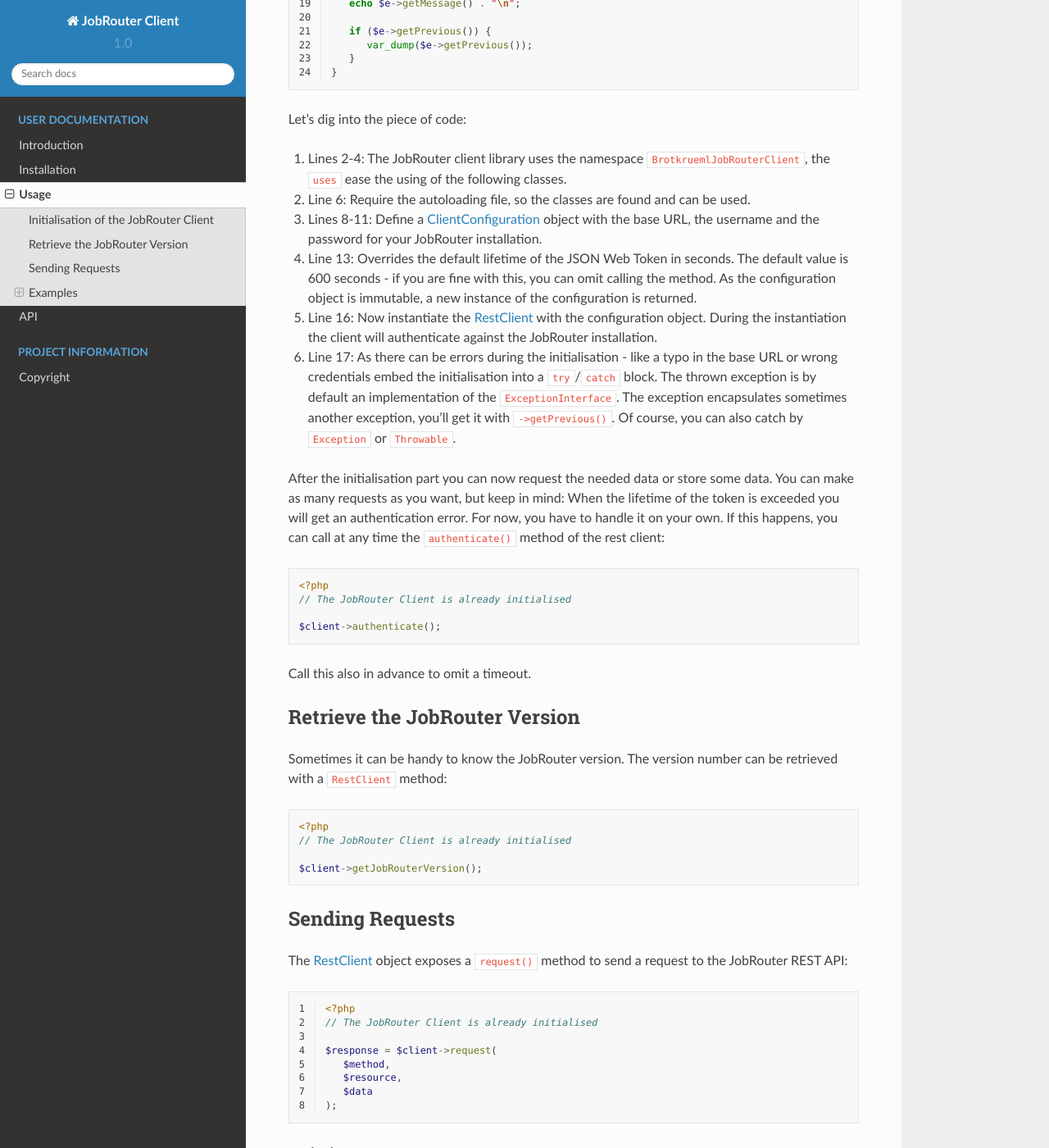
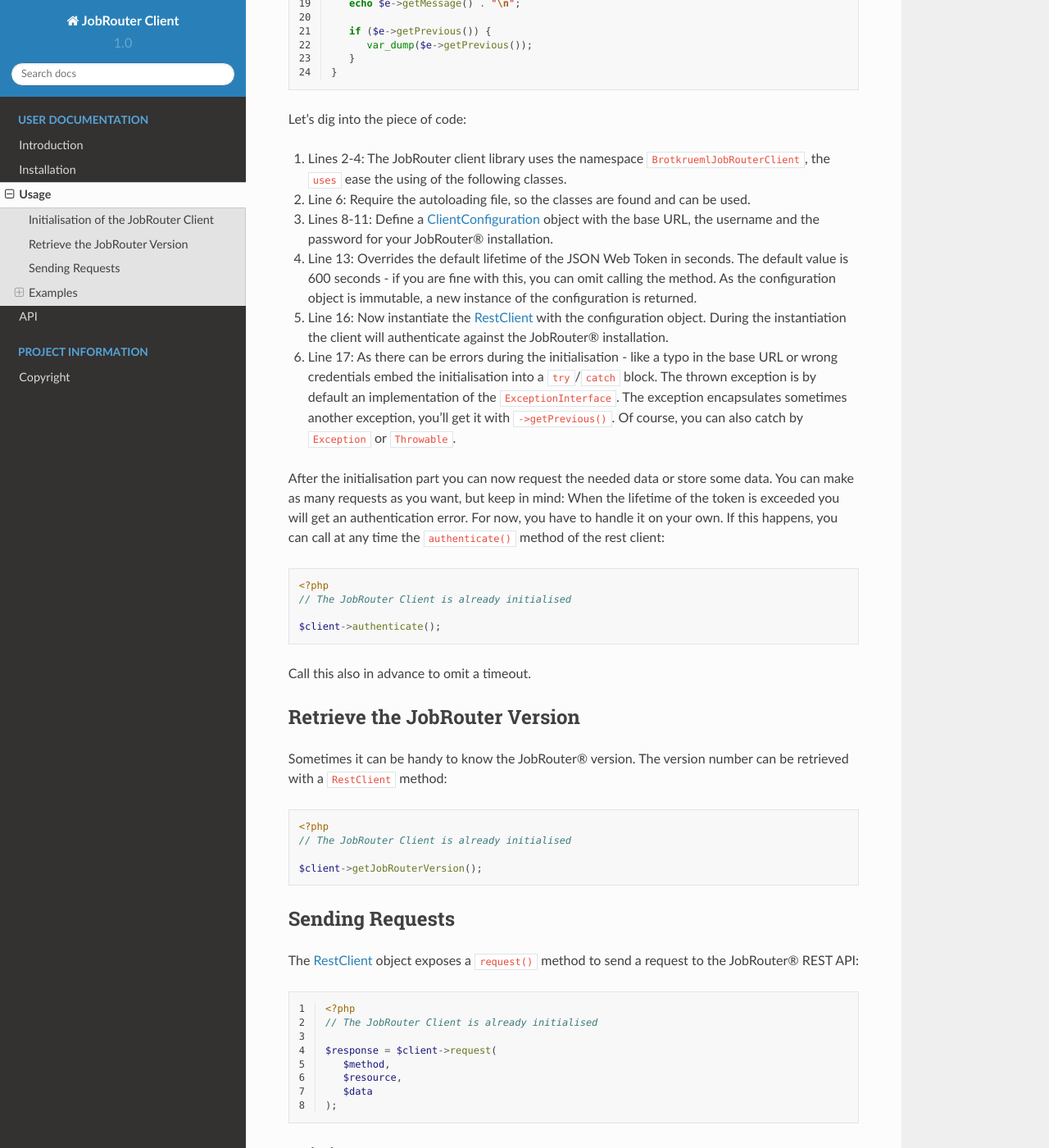
Before and after one commit to jobrouter/php-rest-client, a Sphinx documentation site: the page built from docs/usage.rst, in a window 1280 px wide and 1400 px high, scrolled down 835 px. Shown: the whole window at 82% size. Built offline with Sphinx 7.4.7 and the Read the Docs theme 2.0.0, drawn with Linux system fonts in a browser that asks for light colours; some of the changed text lies outside the part shown.

```diff
--- a/composer.json
+++ b/composer.json
@@ -1,6 +1,6 @@
 {
     "name": "brotkrueml/jobrouter-client",
-    "description": "Rest client for the JobRouter digitisation platform",
+    "description": "Rest client for the JobRouter® digitisation platform",
     "type": "library",
     "keywords": [
         "jobrouter",
--- a/docs/introduction.rst
+++ b/docs/introduction.rst
@@ -6,9 +6,9 @@
 Introduction
 ============
 
-`JobRouter <https://www.jobrouter.com/>`_ is a scalable digitisation platform
+`JobRouter® <https://www.jobrouter.com/>`_ is a scalable digitisation platform
 which links processes, data and documents. This JobRouter Client eases the
-access to the REST API. The library supports JobRouter versions 4.2-5.0.
+access to the REST API. The library supports JobRouter® versions 4.2-5.0.
 
 The library can be used to automate tasks in PHP scripts like importing or
 synchronising data in the JobData module, start processes or working with
--- a/docs/usage.rst
+++ b/docs/usage.rst
@@ -52,7 +52,7 @@ Let's dig into the piece of code:
    used.
 
 #. Lines 8-11: Define a :ref:`ClientConfiguration <api-clientconfiguration>`
-   object with the base URL, the username and the password for your JobRouter
+   object with the base URL, the username and the password for your JobRouter®
    installation.
 
 #. Line 13: Overrides the default lifetime of the JSON Web Token in seconds.
@@ -62,7 +62,7 @@ Let's dig into the piece of code:
 
 #. Line 16: Now instantiate the :ref:`RestClient <api-restclient>` with the
    configuration object. During the instantiation the client will authenticate
-   against the JobRouter installation.
+   against the JobRouter® installation.
 
 #. Line 17: As there can be errors during the initialisation - like a typo in
    the base URL or wrong credentials embed the initialisation into a
@@ -90,7 +90,7 @@ Call this also in advance to omit a timeout.
 Retrieve the JobRouter Version
 ==============================
 
-Sometimes it can be handy to know the JobRouter version. The version number
+Sometimes it can be handy to know the JobRouter® version. The version number
 can be retrieved with a :php:`RestClient` method::
 
    <?php
@@ -105,7 +105,7 @@ Sending Requests
 ================
 
 The :ref:`RestClient <api-restclient>` object exposes a :php:`request()` method
-to send a request to the JobRouter REST API::
+to send a request to the JobRouter® REST API::
 
    <?php
    // The JobRouter Client is already initialised
@@ -162,7 +162,7 @@ assume the client is already initialised, like in the
    }
 
 #. Lines 5-8: With the :php:`request()` method we'll send a request to the
-   JobRouter installation. In this example, the method is ``GET`` as we want to
+   JobRouter® installation. In this example, the method is ``GET`` as we want to
    retrieve data. The second parameter is the resource to the Jobdata module
    with the GUID of the table. The :php:`$response` is an object which
    implements the `Psr\\Http\\Message\\ResponseInterface <https://www.php-fig.org/psr/psr-7/#33-psrhttpmessageresponseinterface>`_
@@ -207,7 +207,7 @@ With the following request you can post a dataset to a JobData table::
 
 .. important::
 
-   Prior to JobRouter 5.0.8 you have to send all columns of a table for which
+   Prior to JobRouter® 5.0.8 you have to send all columns of a table for which
    the user has access rights. Otherwise you will receive an error with status
    code 422 (Unprocessable entity).
 
@@ -249,8 +249,8 @@ To start a new instance of a process you have to send the data as
       // Error handling
    }
 
-#. Lines 5-18: Preparing the data to send as an array according to the JobRouter
-   REST API documentation. To add a file instantiate a
+#. Lines 5-18: Preparing the data to send as an array according to the
+   JobRouter® REST API documentation. To add a file instantiate a
    :ref:`Brotkrueml\\JobRouterClient\\Resource\\File <api-file>` object. The
    first argument receives the full path to the file, the other two are
    optional: You can overwrite the file name and specify a content type.
@@ -278,7 +278,7 @@ table and sub table stuff::
          'INVOICE_FILE',
          new File(
             '/path/to/invoice/file.pdf', // Full path to the file
-            'in02984.pdf' // Optional: Use another file name for storing in JobRouter
+            'in02984.pdf' // Optional: Use another file name for storing in JobRouter®
             'contentType' => 'application/pdf', // Optional: The content type
          )
       )
```
Also changed, not shown: README.md (+2 -2 lines).
